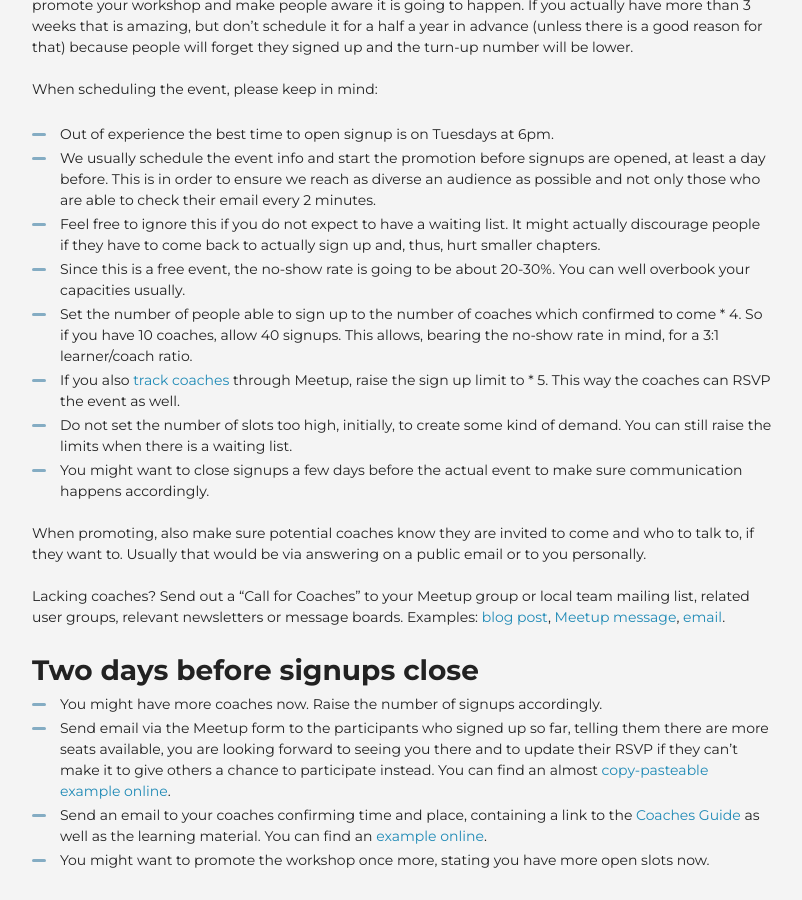
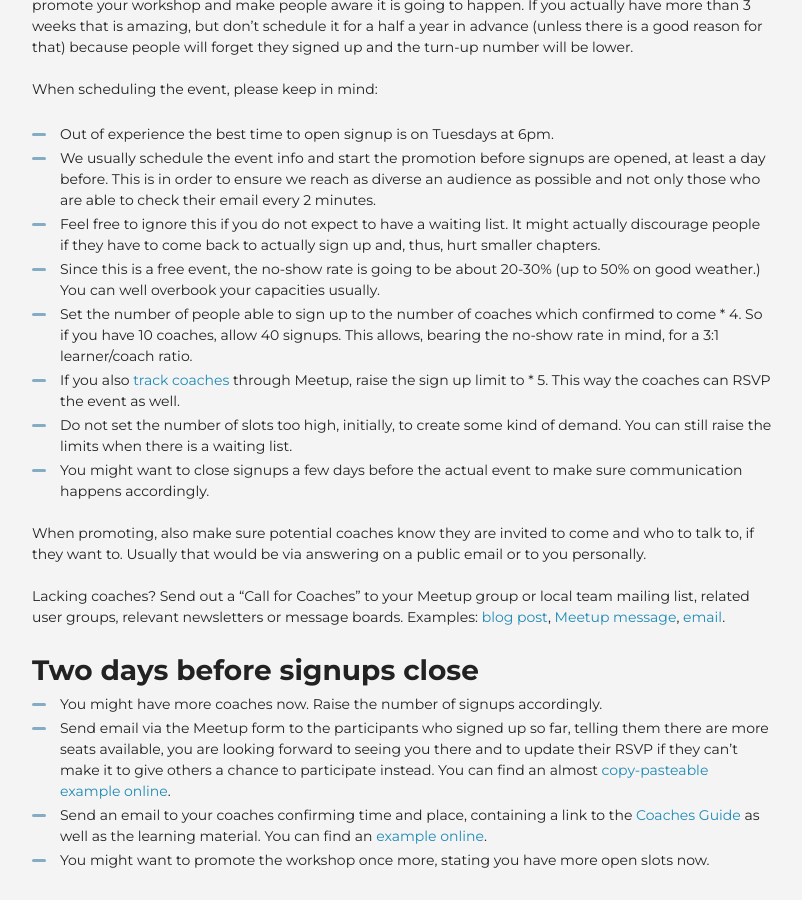
Before and after one commit to OpenTechSchool/www.opentechschool.org, a Jekyll site: the page built from handbooks/workshops/organisers-schedule.md, in a window 1280 px wide and 900 px high, scrolled down 862 px. Shown: the whole window, without its empty margins (238-1040 px from the left). Built offline with Jekyll 4.4.1, drawn with Linux system fonts in a browser that asks for light colours; nearby versions of some CDN libraries.

Commit message:
Update numbers on no-show rate
Ben supplied that number in his review.

```diff
--- a/handbooks/workshops/organisers-schedule.md
+++ b/handbooks/workshops/organisers-schedule.md
@@ -25,7 +25,7 @@ When scheduling the event, please keep in mind:
  * Out of experience the best time to open signup is on Tuesdays at 6pm.
  * We usually schedule the event info and start the promotion _before_ signups are opened, at least a day before.  This is in order to ensure we reach as diverse an audience as possible and not only those who are able to check their email every 2 minutes.
   * Feel free to ignore this if you do not expect to have a waiting list.  It might actually discourage people if they have to come back to actually sign up and, thus, hurt smaller chapters.
- * Since this is a free event, the no-show rate is going to be about 20-30%.  You can well overbook your capacities usually.
+ * Since this is a free event, the no-show rate is going to be about 20-30% (up to 50% on good weather.)  You can well overbook your capacities usually.
  * Set the number of people able to sign up to the number of coaches which confirmed to come * 4.  So if you have 10 coaches, allow 40 signups.  This allows, bearing the no-show rate in mind, for a 3:1 learner/coach ratio.
   * If you also [track coaches](/handbooks/city-blueprint.html#tracking_coaches) through Meetup, raise the sign up limit to * 5.  This way the coaches can RSVP the event as well.
   * Do not set the number of slots too high, initially, to create some kind of demand.  You can still raise the limits when there is a waiting list.
```
